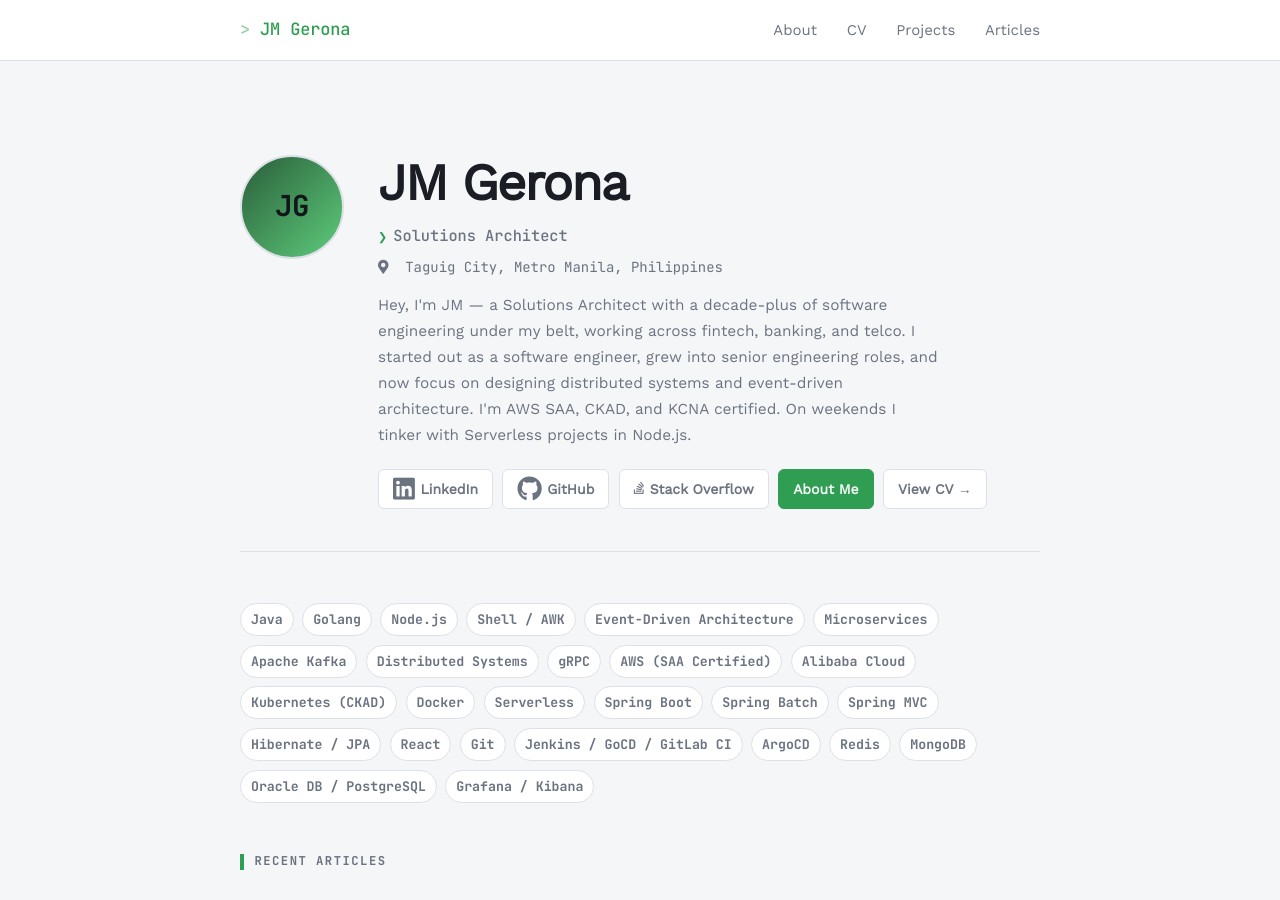
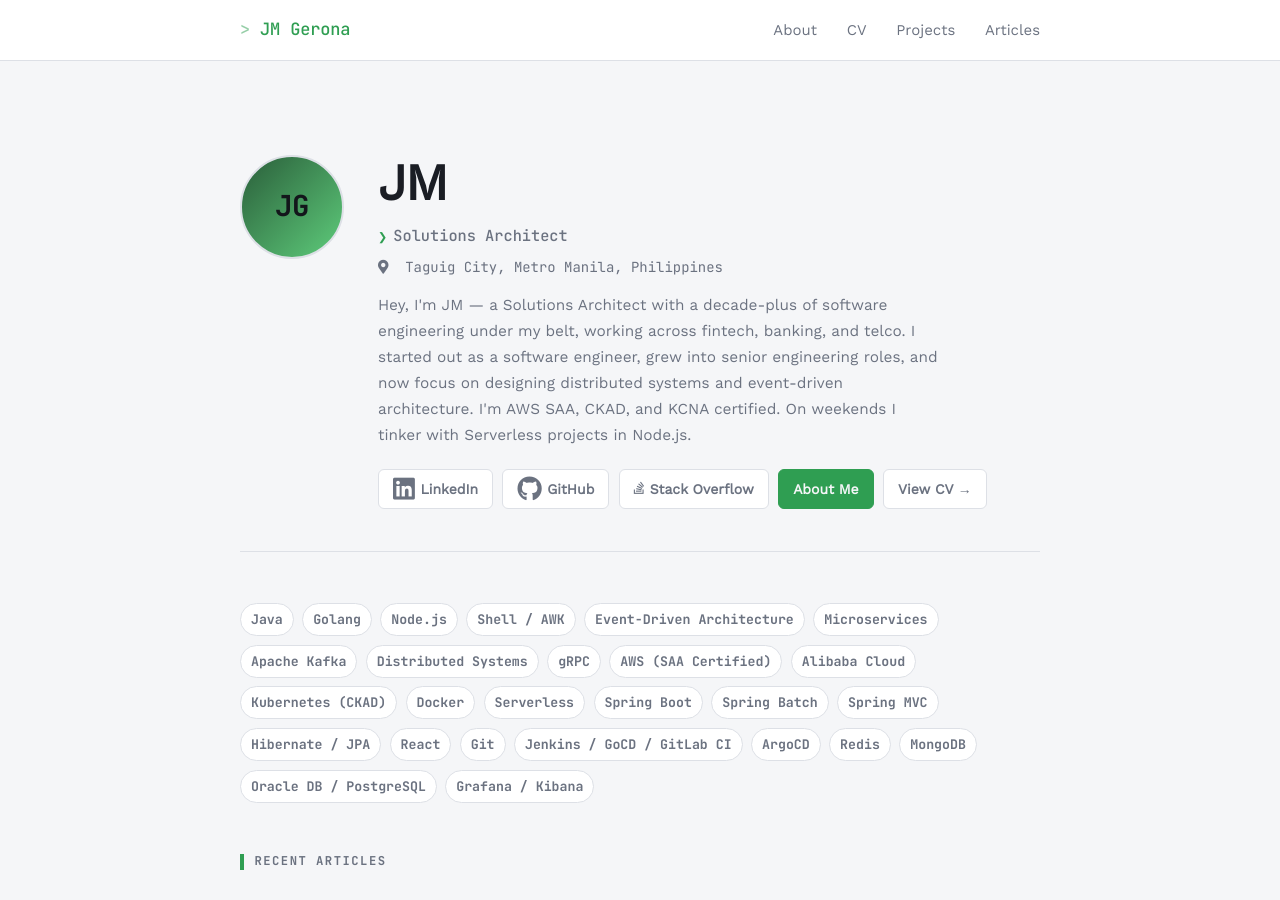
Before and after one commit to hollabalo/hollabalo.github.io, a Jekyll site: the page built from index.md, in a window 1280 px wide and 900 px high. Built offline with Jekyll 4.4.1, drawn with Linux system fonts in a browser that asks for light colours; nearby versions of some CDN libraries.

Commit message:
Update index.md

```diff
--- a/index.md
+++ b/index.md
@@ -7,7 +7,7 @@ published: true
 <section class="hero">
   <div class="hero-avatar">JG</div>
   <div class="hero-info">
-    <h1>JM Gerona</h1>
+    <h1>JM</h1>
     <p class="hero-role">
       <span class="hero-prompt">❯</span>
       Solutions Architect
```
